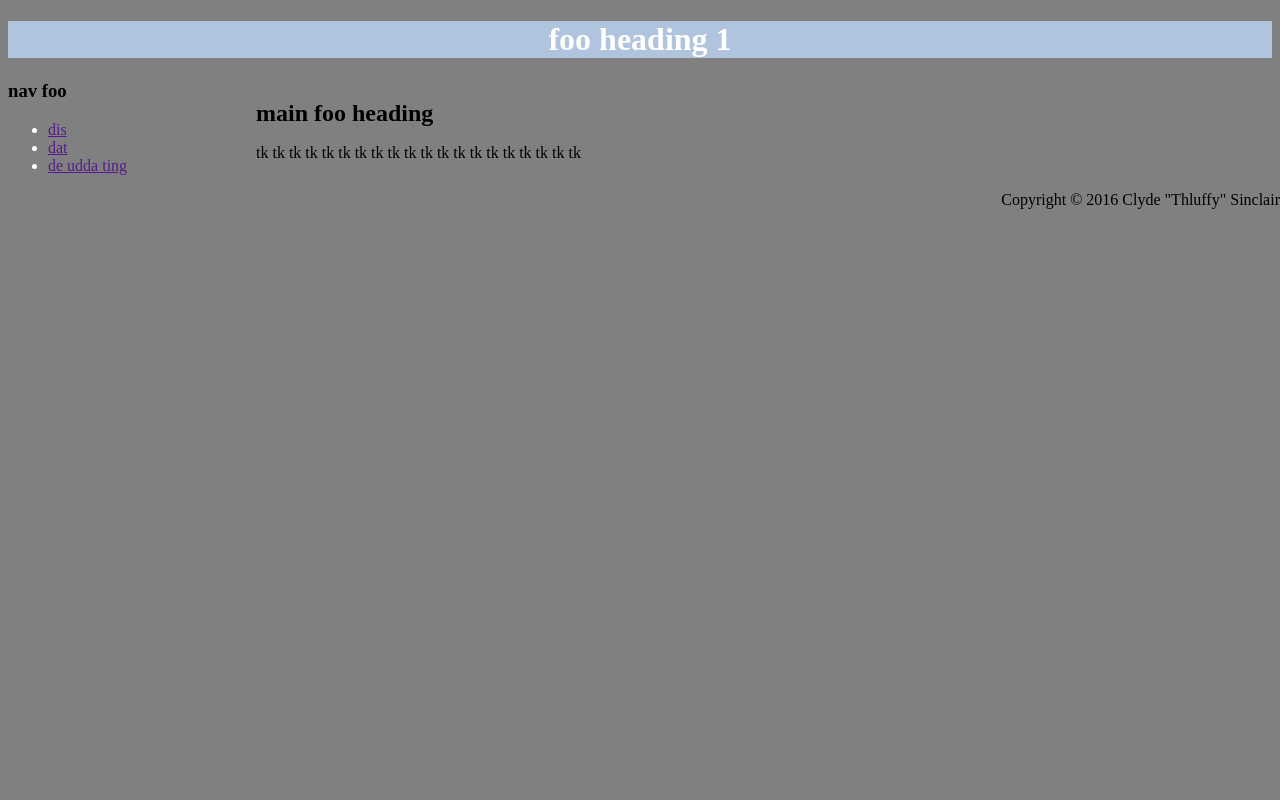
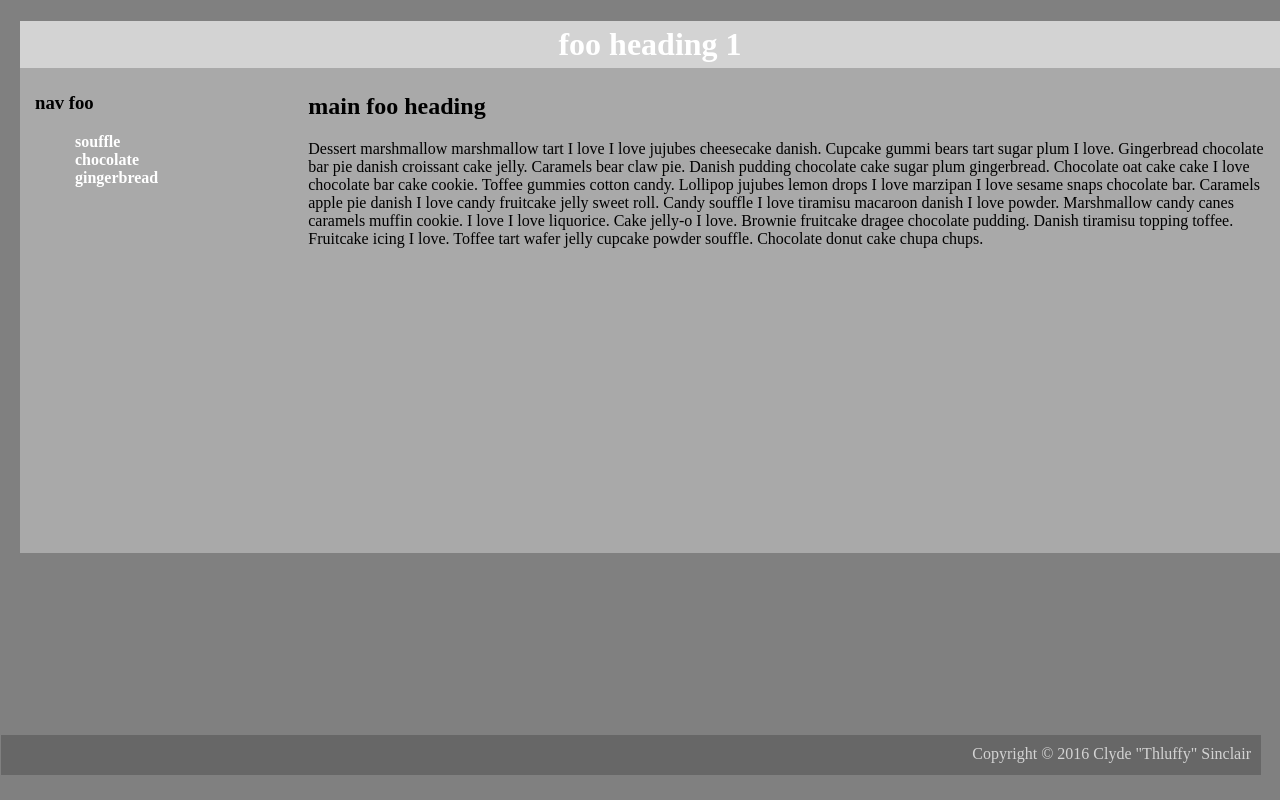
Before and after one commit to sxia1/css3ways, a plain HTML site: page 1_inline/index.html in a window 1280 px wide. Drawn offline with Linux system fonts and the light colour scheme.

Commit message:
temporarily fixed inline css

```diff
--- a/1_inline/index.html
+++ b/1_inline/index.html
@@ -6,24 +6,35 @@
     <title>foo title</title>
   </head>
 
-  <body style="background-color:gray;">
-    <h1 style="text-align:center;background-color:lightsteelblue;color:white;">foo heading 1</h1>
-    <div id="nav" style="width :20%;height:70%;">
-    <h3 style="text-align: left;color:black;">nav foo</h3>
-    <ul style="text-align:left;color:white;">
-      <li><a href="">dis</a></li>
-      <li><a href="">dat</a></li>
-      <li><a href="">de udda ting</a></li>
-    </ul>
-    </div>
-    <h2 style="text:align:left;position: absolute;width :40%;right:40%;top:10%;">main foo heading</h2>
-    <p style="text:align:left;font-size:16px;width :40%;position: absolute;right:40%;top:16%;">tk tk tk tk tk tk tk tk tk tk tk tk tk tk tk tk tk tk tk tk
+  <body style="background-color: gray;margin: 20px;">
+    <h1 style="width: 1250px;text-align: center;background-color: lightgray;color: white;padding: 5px;margin-bottom: 0px;">foo heading 1</h1>
+    <middle style="float: left;width: 1250px;height: 475px;padding: 5px;background-color: darkgray;">
+      <div style="float: left;height: 475px;padding-left: 10px;padding-right: 150px;">
+	<h3>nav foo</h3>
+	<ul style="list-style-type: none;">
+	  <li><a href="" style="color: white;font-weight: bold;text-decoration: none;">souffle</a></li>
+	  <li><a href="" style="color: white;font-weight: bold;text-decoration: none;">chocolate</a></li>
+	  <li><a href="" style="color: white;font-weight: bold;text-decoration: none;">gingerbread</a></li>
+	</ul>
+      </div>
+      <content>
+	<h2>main foo heading</h2>
+	<p>Dessert marshmallow marshmallow tart I love I love jujubes cheesecake danish. Cupcake gummi bears tart sugar plum I love. Gingerbread chocolate bar pie danish croissant cake jelly. Caramels bear claw pie.
 
-      <br>
-      <br>
+	  Danish pudding chocolate cake sugar plum gingerbread. Chocolate oat cake cake I love chocolate bar cake cookie. Toffee gummies cotton candy.
 
-      <div id ="footer" style="position: absolute;right:0px;">Copyright &copy; 2016 Clyde "Thluffy" Sinclair</div>
+	  Lollipop jujubes lemon drops I love marzipan I love sesame snaps chocolate bar. Caramels apple pie danish I love candy fruitcake jelly sweet roll. Candy souffle I love tiramisu macaroon danish I love powder.
 
+	  Marshmallow candy canes caramels muffin cookie. I love I love liquorice. Cake jelly-o I love. Brownie fruitcake dragee chocolate pudding.
+
+	  Danish tiramisu topping toffee. Fruitcake icing I love. Toffee tart wafer jelly cupcake powder souffle. Chocolate donut cake chupa chups.</p>
+      </content>
+    </middle>
+    <br>
+    <br>
+    <footer style="width: 1250px;height: 30px;position: absolute;right: 19px;bottom: 25px;text-align: right;background-color: #676767;padding-right: 10px;padding-top: 10px;color: lightgray;">
+      Copyright &copy; 2016 Clyde "Thluffy" Sinclair
+    </footer>
   </body>
 
 </html>
```
